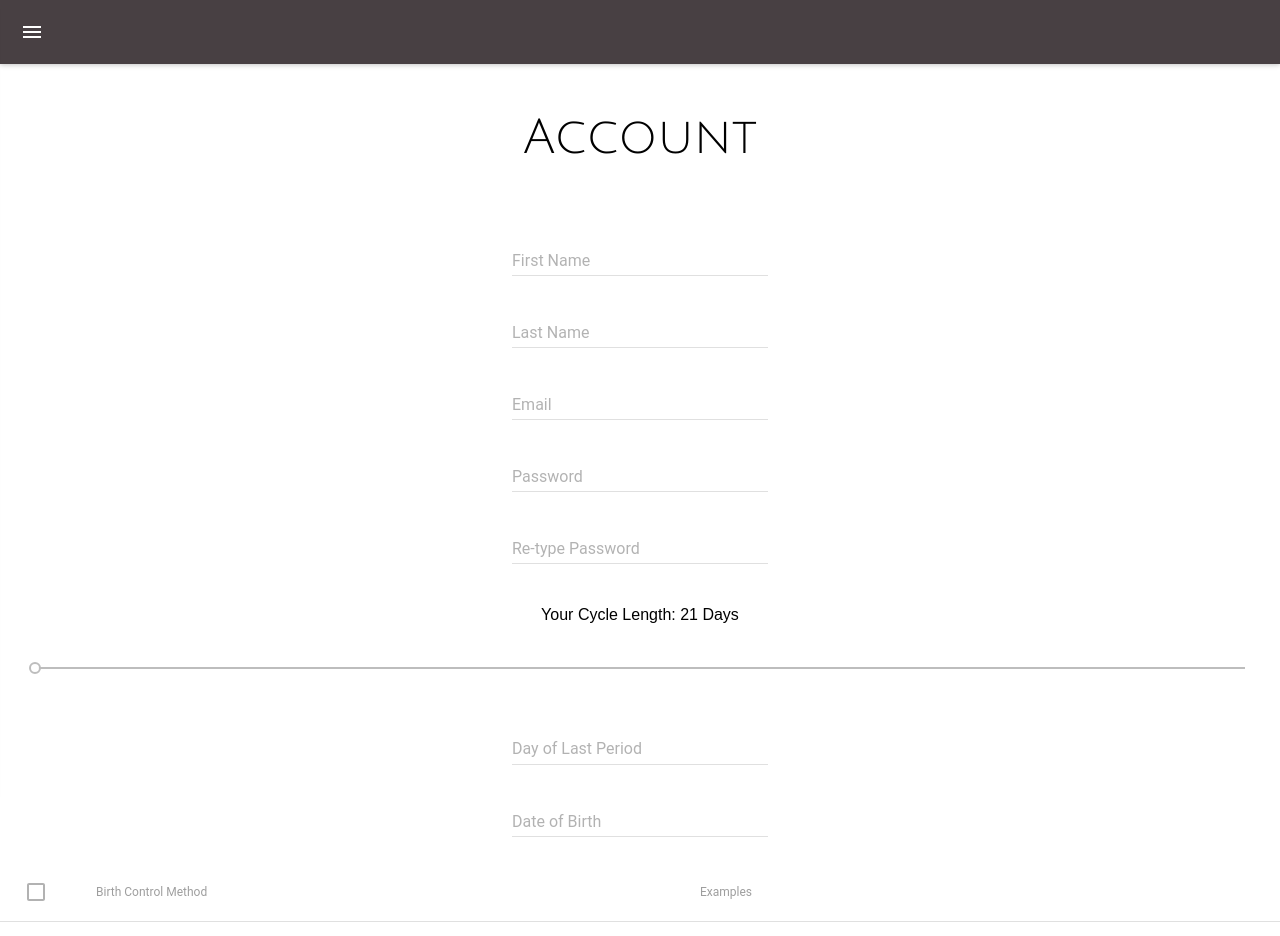
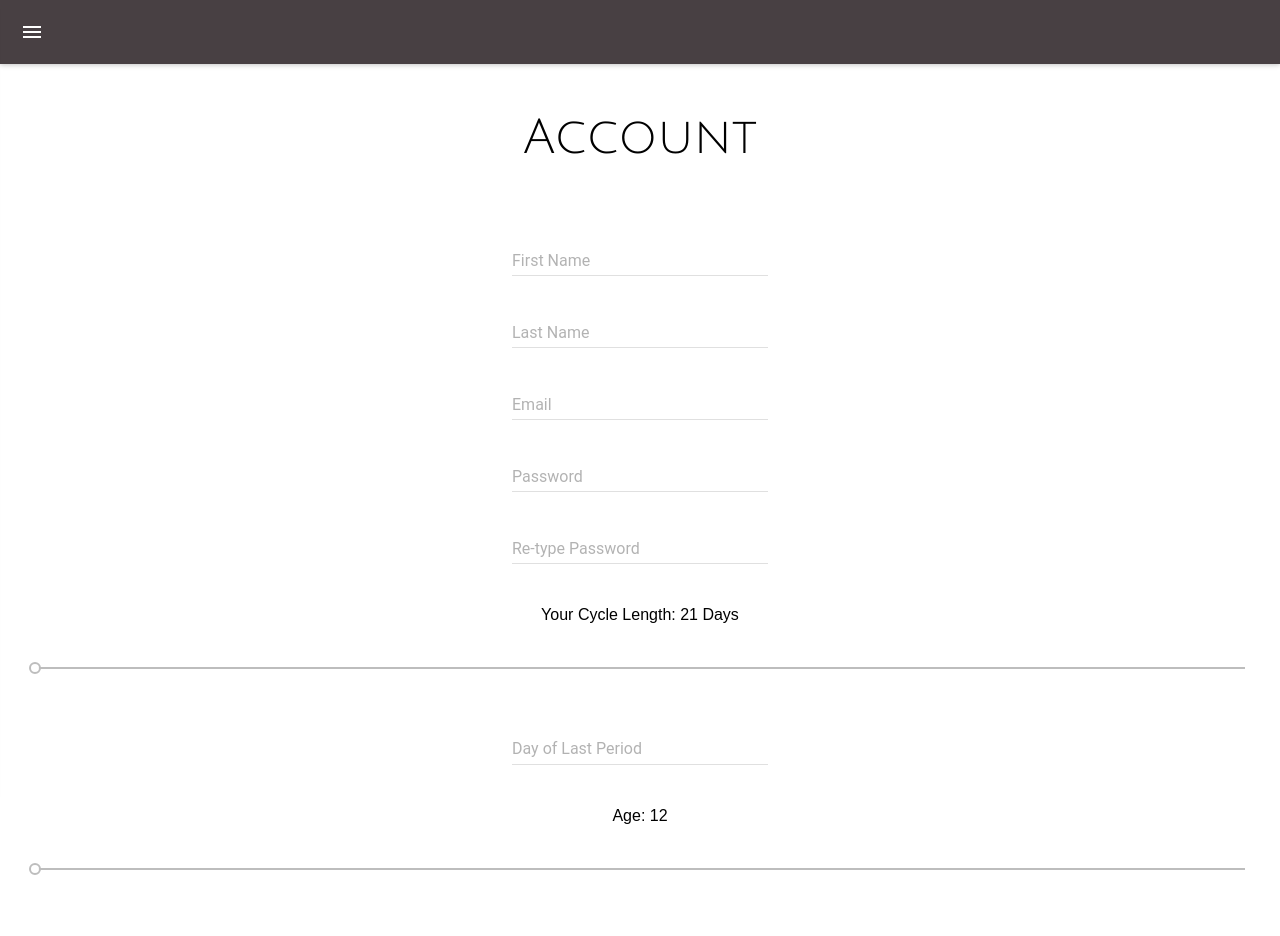
Before and after one commit to mafutomo/EPRO-Fitness, a React (Create React App) app: page /account in a window 1280 px wide. Shown: the top 936 px of the page. Built offline with nearby package versions, Linux system fonts and the light colour scheme.

Commit message:
changed date of birth input to age in react

```diff
--- a/src/components/account.js
+++ b/src/components/account.js
@@ -29,11 +29,16 @@ class Account extends Component {
     this.state = {
       secondSlider: 21,
       checked: false,
+      thirdSlider: 12,
     }
   }
 
   handleSecondSlider = (event, value) => {
       this.setState({secondSlider: value});
+    };
+
+  handleThirdSlider = (event, value) => {
+      this.setState({thirdSlider: value});
     };
 
   updateCheck() {
@@ -81,10 +86,20 @@ class Account extends Component {
           onChange={this.handleSecondSlider}
         />
         <DatePicker hintText="Day of Last Period" />
-        <TextField
-         floatingLabelText="Date of Birth"
-         hintText="01/01/1991"
-        /><br />
+        <br />
+
+        <p>
+          <span>{'Age: '}</span>
+          <span>{`${this.state.thirdSlider}`}</span>
+        </p>
+        <Slider
+          min={12}
+          max={99}
+          step={1}
+          style={{margin:35}}
+          value={this.state.thirdSlider}
+          onChange={this.handleThirdSlider}
+        />
         <br />
 
             <Table>
--- a/src/components/navbar.js
+++ b/src/components/navbar.js
@@ -54,7 +54,6 @@ class Navbar extends Component {
                 <MenuItem style={{fontFamily: 'Julius Sans One'}}>User Base</MenuItem>
                 </Link>
 
-
                 <Link to={`/login`}>
                 <MenuItem style={{fontFamily: 'Julius Sans One'}}>Logout</MenuItem>
                 </Link>
```
Also changed, not shown: 1 other file (tests, documents, lock files or other folders).
